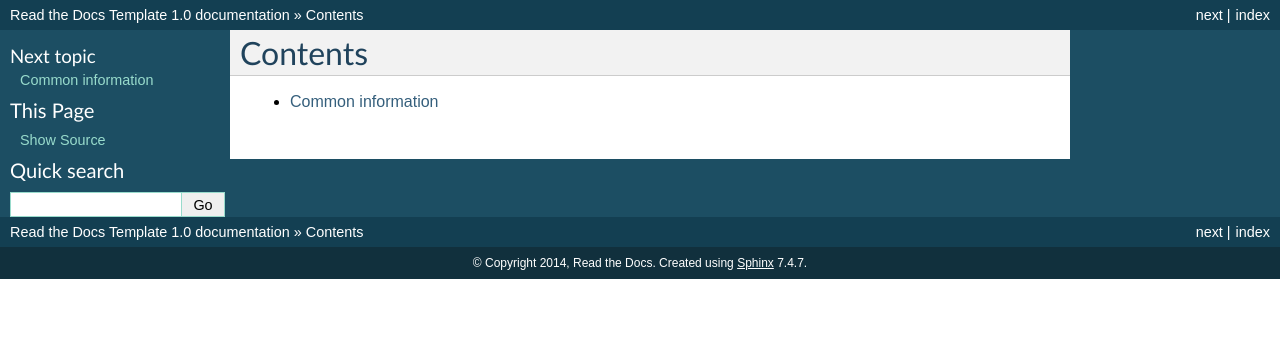
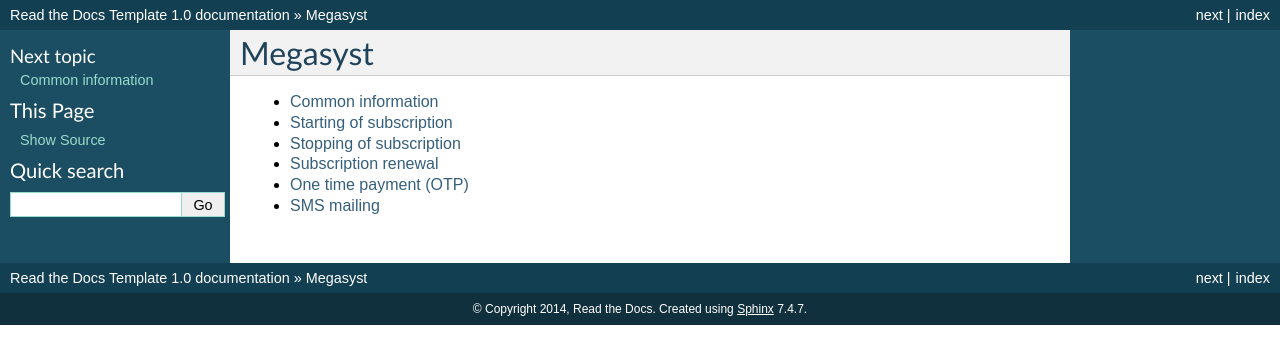
Before and after one commit to megasyst/lab, a Sphinx documentation site: the page built from docs/index.rst, in a window 1280 px wide. Shown: the top 364 px of the page. Built offline with Sphinx 7.4.7, drawn with Linux system fonts in a browser that asks for light colours.

Commit message:
Added blank docs

```diff
--- /dev/null
+++ b/docs/2_starting_of_subscription.rst
@@ -0,0 +1,5 @@
+========================
+Starting of subscription
+========================
+
+# TODO
--- /dev/null
+++ b/docs/3_stopping_of_subscription.rst
@@ -0,0 +1,5 @@
+========================
+Stopping of subscription
+========================
+
+# TODO
--- /dev/null
+++ b/docs/4_subscription_renewal.rst
@@ -0,0 +1,5 @@
+====================
+Subscription renewal
+====================
+
+# TODO
--- /dev/null
+++ b/docs/5_one_time_payment.rst
@@ -0,0 +1,5 @@
+======================
+One time payment (OTP)
+======================
+
+# TODO
--- /dev/null
+++ b/docs/6_sms_mailing.rst
@@ -0,0 +1,5 @@
+===========
+SMS mailing
+===========
+
+# TODO
--- a/docs/index.rst
+++ b/docs/index.rst
@@ -1,4 +1,5 @@
-Contents
+========
+Megasyst
 ========
 
 .. toctree::
```
Also changed, not shown: docs/1_common.rst (renamed from docs/common.rst).
